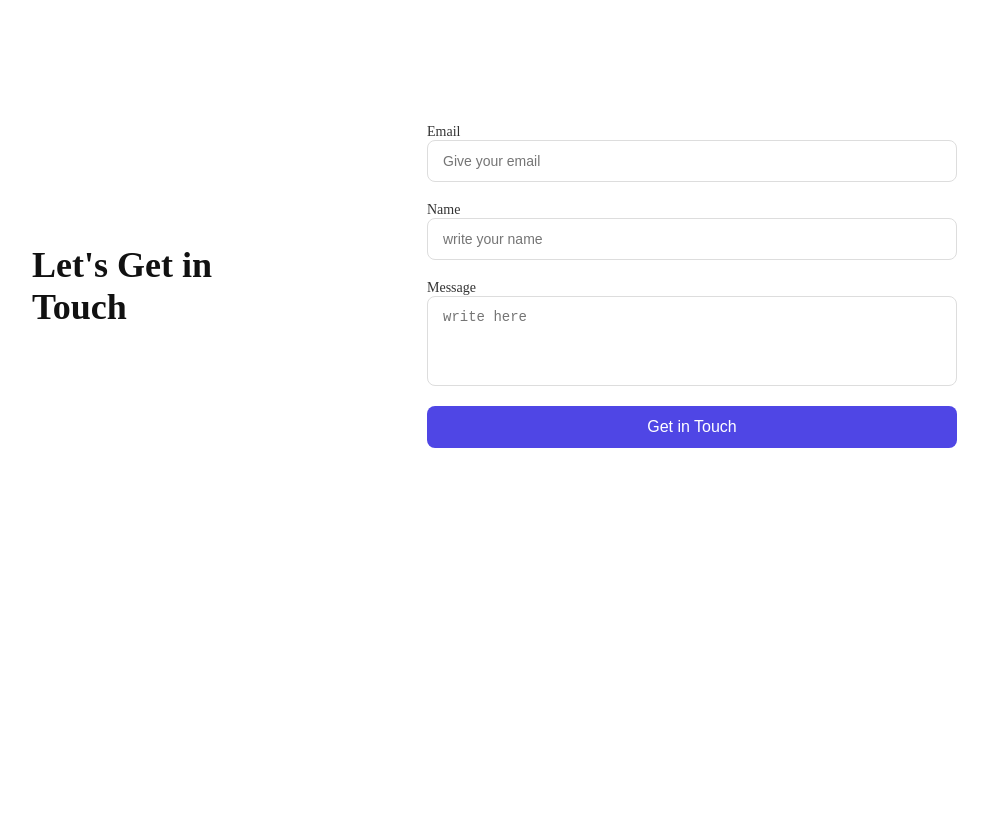
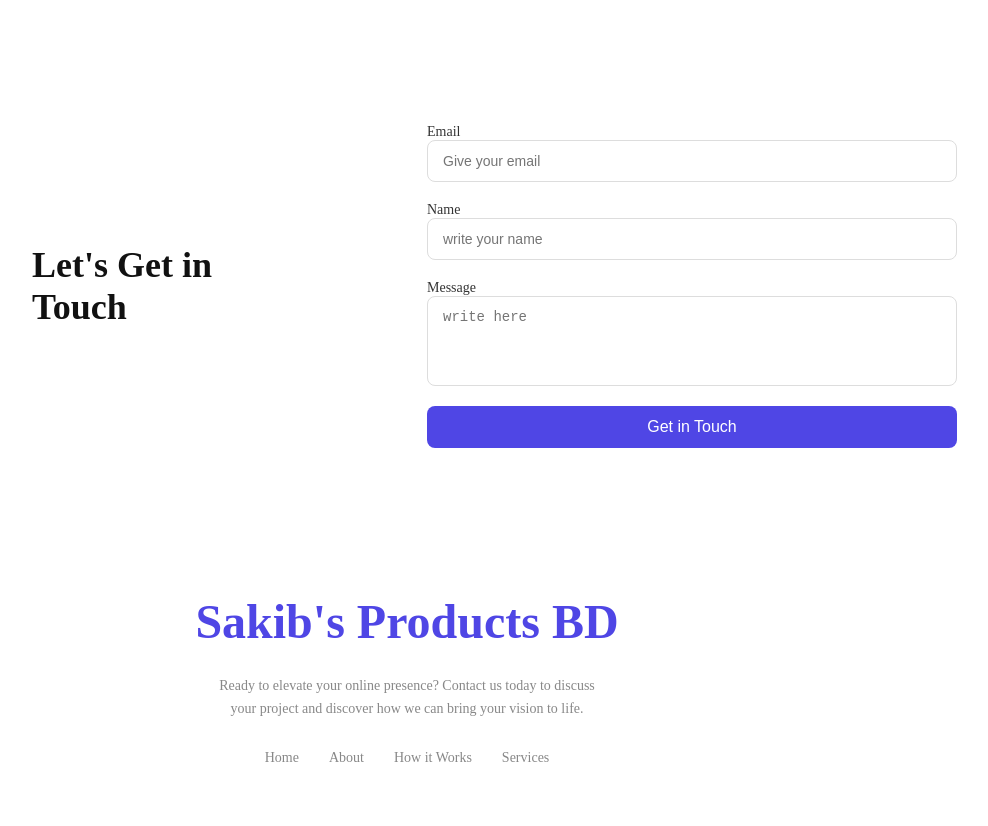
Before and after one commit to sakibahmedmaruf/Sakib-s-Products-BD, a plain HTML site: page Index.html in a window 1280 px wide. Shown: the part 1790-2616 px from the top of the page, without its empty margins (233-1221 px from the left). Before the commit the page ends 2318 px from the top, so only its background shows below. Drawn offline with Linux system fonts and the light colour scheme.

Commit message:
added footer section

```diff
--- a/Index.html
+++ b/Index.html
@@ -115,6 +115,20 @@
     </form>
   </div>
 </section>
-
+<footer class="footer-section">
+  <div class="footer-container">
+    <h1 class="footer-logo">Sakib's Products BD</h1>
+    <p class="footer-description">
+      Ready to elevate your online presence? Contact us today to discuss<br>
+      your project and discover how we can bring your vision to life.
+    </p>
+    <nav class="footer-nav">
+      <a href="#">Home</a>
+      <a href="#">About</a>
+      <a href="#">How it Works</a>
+      <a href="#">Services</a>
+    </nav>
+  </div>
+</footer>
 </body>
 </html>
--- a/style/styles.css
+++ b/style/styles.css
@@ -296,3 +296,46 @@ h1 {
 .contact-form button:hover {
   background-color: #4338ca;
 }
+
+.footer-section {
+  background-color: #ffffff;
+  padding: 60px 20px;
+  text-align: center;
+}
+
+.footer-container {
+  max-width: 900px;
+  margin: 0 auto;
+}
+
+.footer-logo {
+  font-size: 48px;
+  font-weight: bold;
+  color: #4f46e5;
+  margin-bottom: 20px;
+}
+
+.footer-description {
+  font-size: 14px;
+  color: #888;
+  line-height: 1.6;
+  margin-bottom: 30px;
+}
+
+.footer-nav {
+  display: flex;
+  justify-content: center;
+  gap: 30px;
+  flex-wrap: wrap;
+}
+
+.footer-nav a {
+  color: #888;
+  text-decoration: none;
+  font-size: 14px;
+  transition: color 0.3s ease;
+}
+
+.footer-nav a:hover {
+  color: #4f46e5;
+}
```
